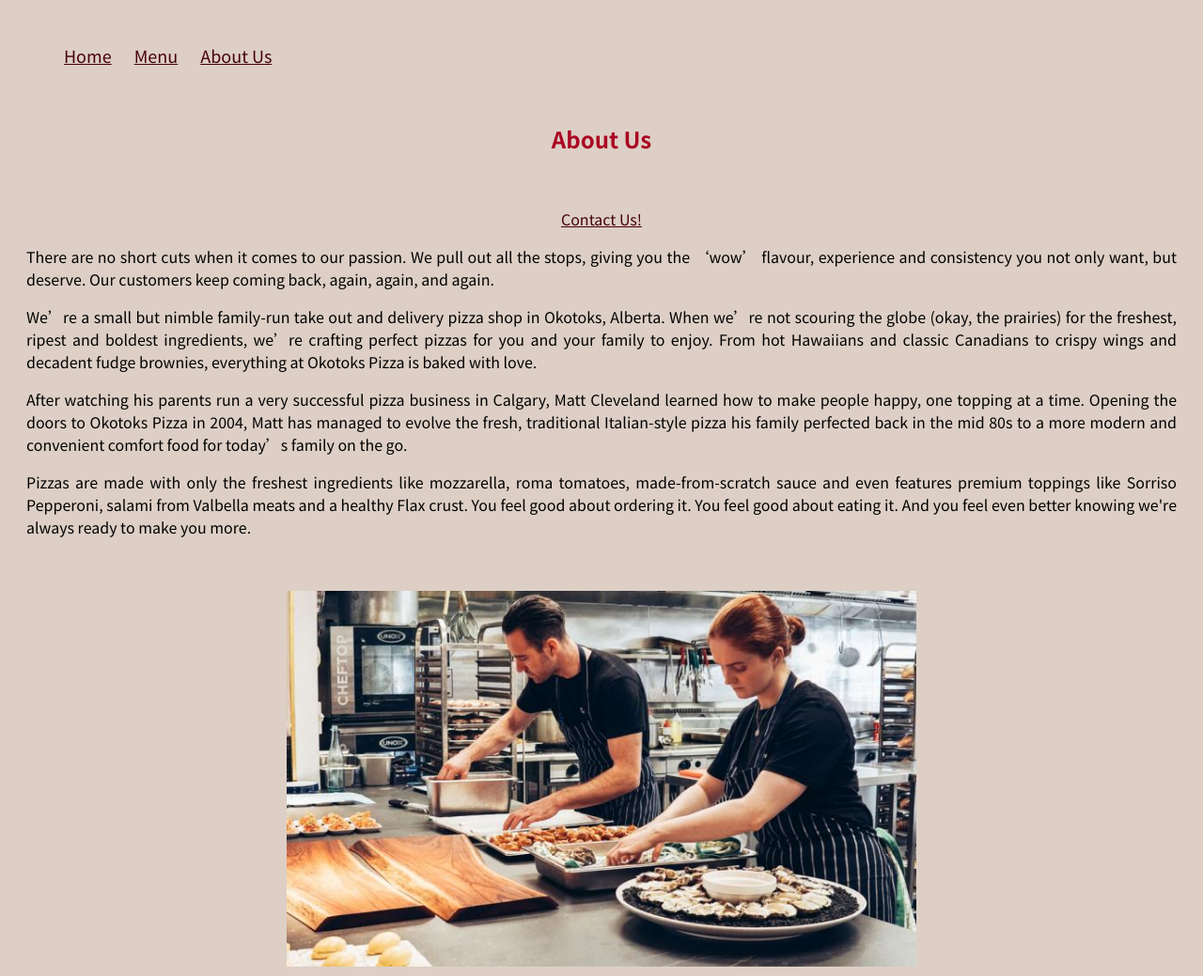
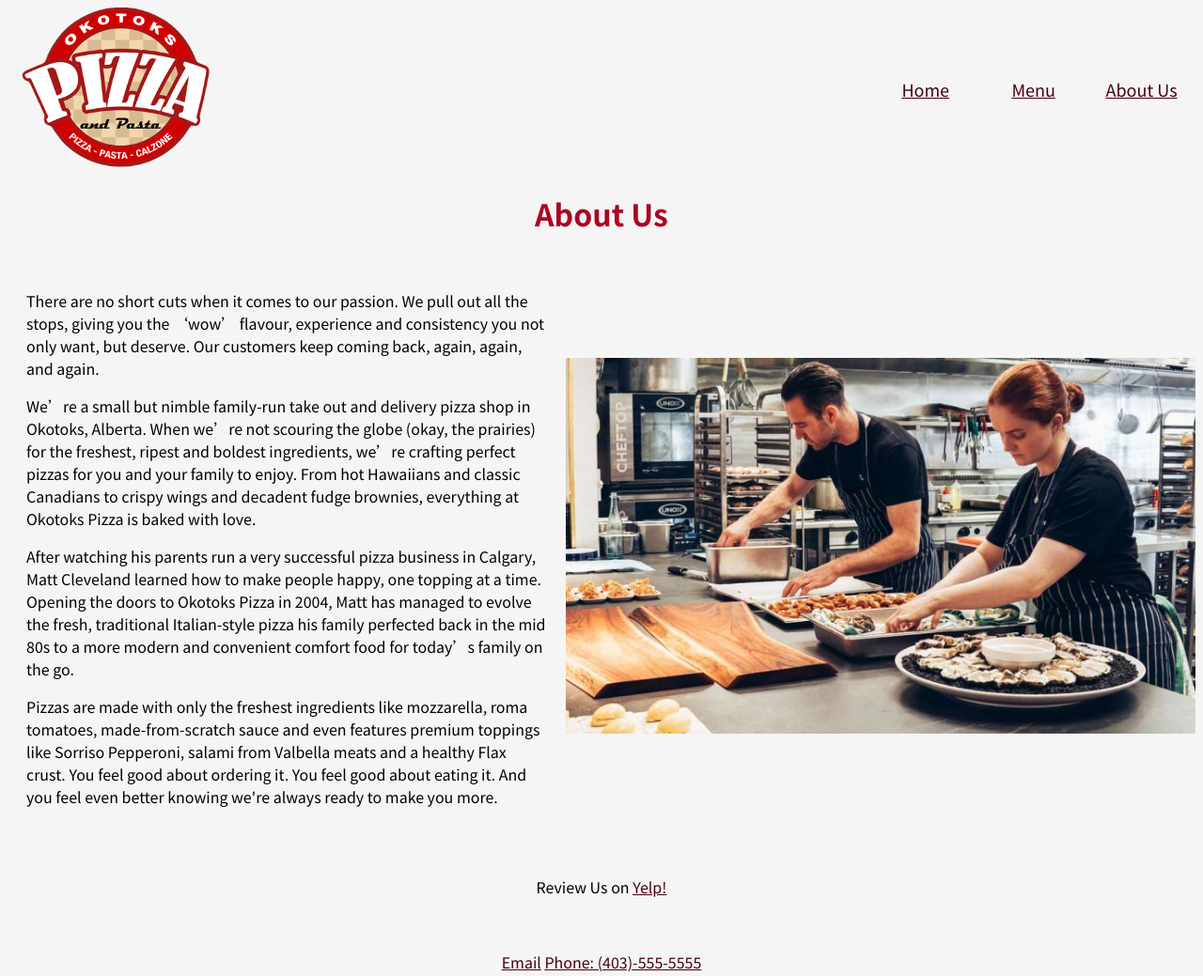
Before and after one commit to rainerb16/OkotoksPizza-Rough, a plain HTML site: page pages/about.html in a window 1280 px wide. Shown: the top 1039 px of the page at 94% size. Drawn offline with Linux system fonts and the light colour scheme.

Commit message:
Added columns, logo, improved the navbar

```diff
--- a/pages/about.html
+++ b/pages/about.html
@@ -22,19 +22,19 @@
 </head>
 <body>
     <nav class="menu">
-      <ul>
-        <li class="menu"><a href="../index.html"">Home</a></li>
-        <li class="menu"><a href="/pages/menu.html">Menu</a></li>
-        <li class="menu"><a href="/pages/about.html">About Us</a></li>
-      </ul>
+      <a href="#"><img width="200" src="/images/okotoks-pizza-logo.png" alt="Okotoks Pizza Logo"/></a>
+      <span></span>
+      <a href="../index.html">Home</a></li>
+      <a href="/pages/menu.html">Menu</a></li>
+      <a href="/pages/about.html">About Us</a></li>
     </nav>
 
-    <section class="about-container">
       <div id="page-container">
         <h1>About Us</h1>
       </div>
-      <article class="about-text">
-          <p class="contact-anchor"><a href="#contact">Contact Us!</a></p>
+
+      <section class="about-container">
+        <article>
             <p>There are no short cuts when it comes to our passion. We pull out all the stops, giving you the ‘wow’ flavour, experience and consistency you not only want, but deserve. Our customers keep coming back, again, again, and again.</p>
 
             <p>We’re a small but nimble family-run take out and delivery pizza shop in Okotoks, Alberta. When we’re not scouring the globe (okay, the prairies) for the freshest, ripest and boldest ingredients, we’re crafting perfect pizzas for you and your family to enjoy. From hot Hawaiians and classic Canadians to crispy wings and decadent fudge brownies, everything at Okotoks Pizza is baked with love.</p>
@@ -48,11 +48,11 @@
       <div id="about-photo">
         <img height="400" src="../images/Staff.jpg" alt="Okotoks Pizza Staff in action">
       </div>
+    </section>
 
-      <div id="about-yelp-contact">
+    <div id="about-yelp">
       <p>Review Us on <a target= "_blank" href="https://www.yelp.ca/biz/azzurri-pizzeria-calgary">Yelp!</a></p>
     </div>
-    </section>
 
     <div id="contact">
       <footer>
--- a/style.css
+++ b/style.css
@@ -1,23 +1,28 @@
-body {
-  background-color: #ddcfc5;
+html {
+  scroll-behavior: smooth;
 }
 
+body {
+  background-color: whitesmoke;
+  font-family: 'Noto Sans HK', sans-serif;
+}
 
 /* Navbar */
 
+#logo {
+  float: left;
+}
 nav {
   border-bottom: 1px #ab0421;
+  text-align: center;
 }
 
 .menu {
-  display: inline-block;
-  padding: 10px;
-}
-
-.menu ul {
-  list-style-type: none;
-  padding-right: 0;
-  font-family: 'Noto Sans HK', sans-serif;
+  display: grid;
+  grid-template-columns: 2fr 6fr 1fr 1fr 1fr;
+  width: 100%;
+  align-items: center;
+  justify-items: center;
   font-size: 18px;
 }
 
@@ -29,20 +34,25 @@ nav {
 
 h1, h2, h3 {
   color: #ab0421;
-  font-family: 'Noto Sans HK', sans-serif;
+  text-align: center;
 }
 
 p {
   font-size: 16px;
-  font-family: 'Noto Sans HK', sans-serif;
 }
 
 a {
   color: #ab0421;
+
 }
 
 a, :after {
   color: #47000c;
+}
+
+a:hover {
+  font-size: 130%;
+  transform: scale(1);
 }
 
 /* Home Page */
@@ -57,21 +67,24 @@ a, :after {
   text-align: center;
 }
 
+
 /* About Us Page */
 
-#about-photo, #about-yelp-contact{
-  text-align: center;
+.about-container {
+  display: grid;
+  grid-template-columns: 3fr 3fr;
+  width: 100%;
+  align-items: center;
+  justify-items: center;
+}
+
+article {
   padding: 20px;
 }
 
-.contact-anchor {
+#about-yelp{
   text-align: center;
-}
-
-article {
-  text-align: justify;
   padding: 20px;
-  font-family: 'Noto Sans HK', sans-serif;
 }
 
 #contact {
```
Also changed, not shown: index.html (+8 -10 lines), pages/menu.html (+13 -6 lines), images/okotoks-pizza-logo.png (added), images/pizza-header.jpg (added). Lines whose indentation alone changed are shown as unchanged.
